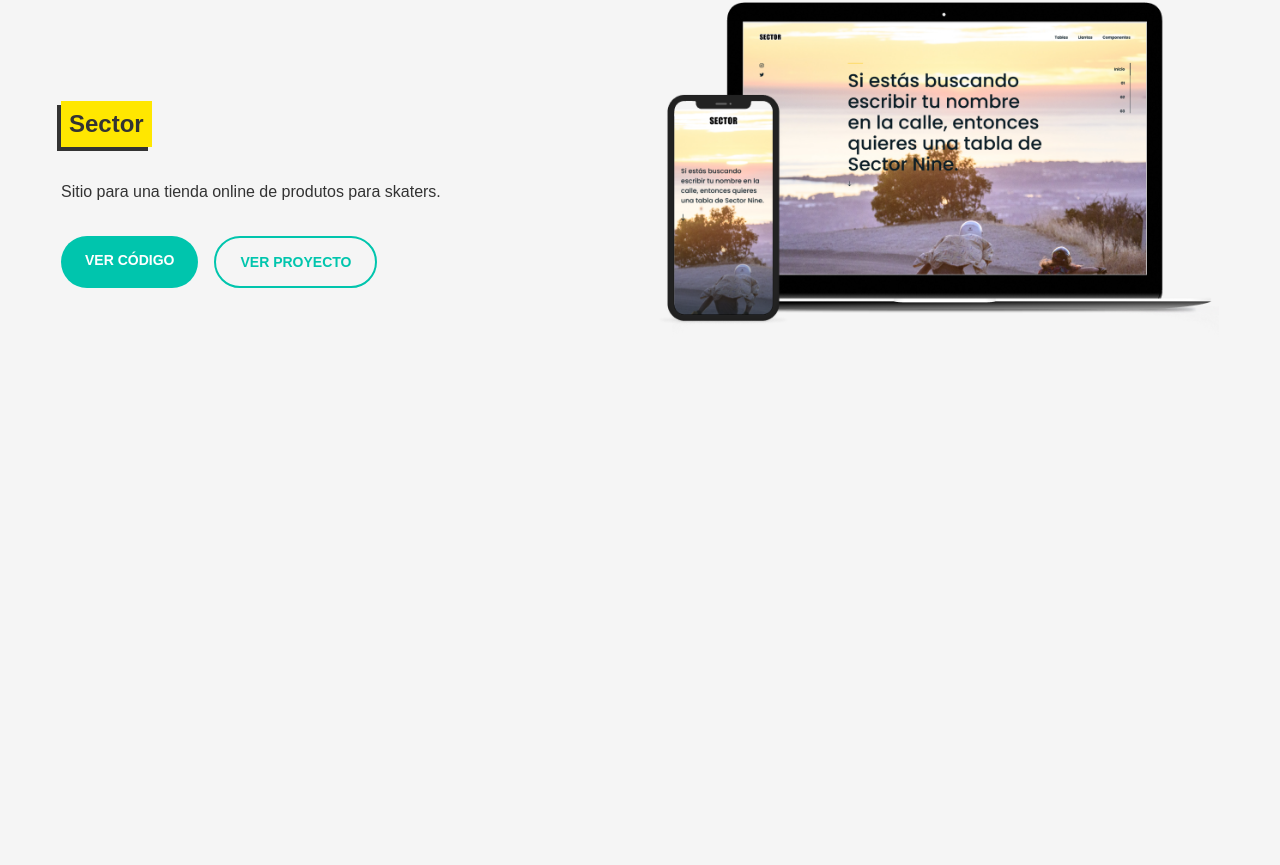
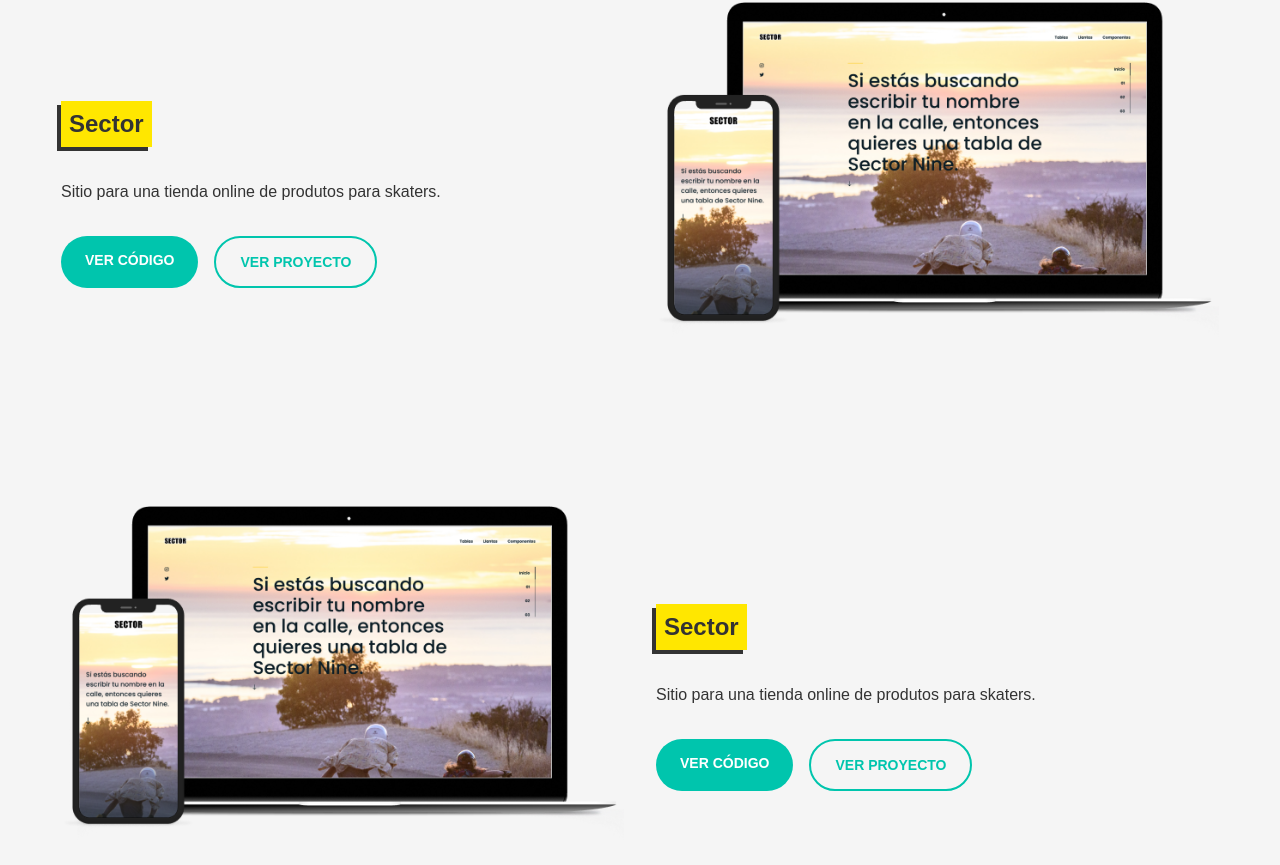
Before and after one commit to NiverMtz/portfolio, a React (Create React App) app in the folder portfolio.v.1/: page / in a window 1280 px wide. Shown: the part 1318-2183 px from the top of the page. Before the commit the page ends 1744 px from the top, so only its background shows below. Built offline with nearby package versions, Linux system fonts and the light colour scheme.

Commit message:
add other project

```diff
--- a/portfolio.v.1/src/App.jsx
+++ b/portfolio.v.1/src/App.jsx
@@ -12,6 +12,7 @@
       <Hero name="Niver"></Hero>
       <Comment></Comment>
       <Project></Project>
+      <Project></Project>
       </div>
     </React.Fragment>
   );
```
Also changed, not shown: portfolio.v.1/package.json (line endings or trailing spaces).
